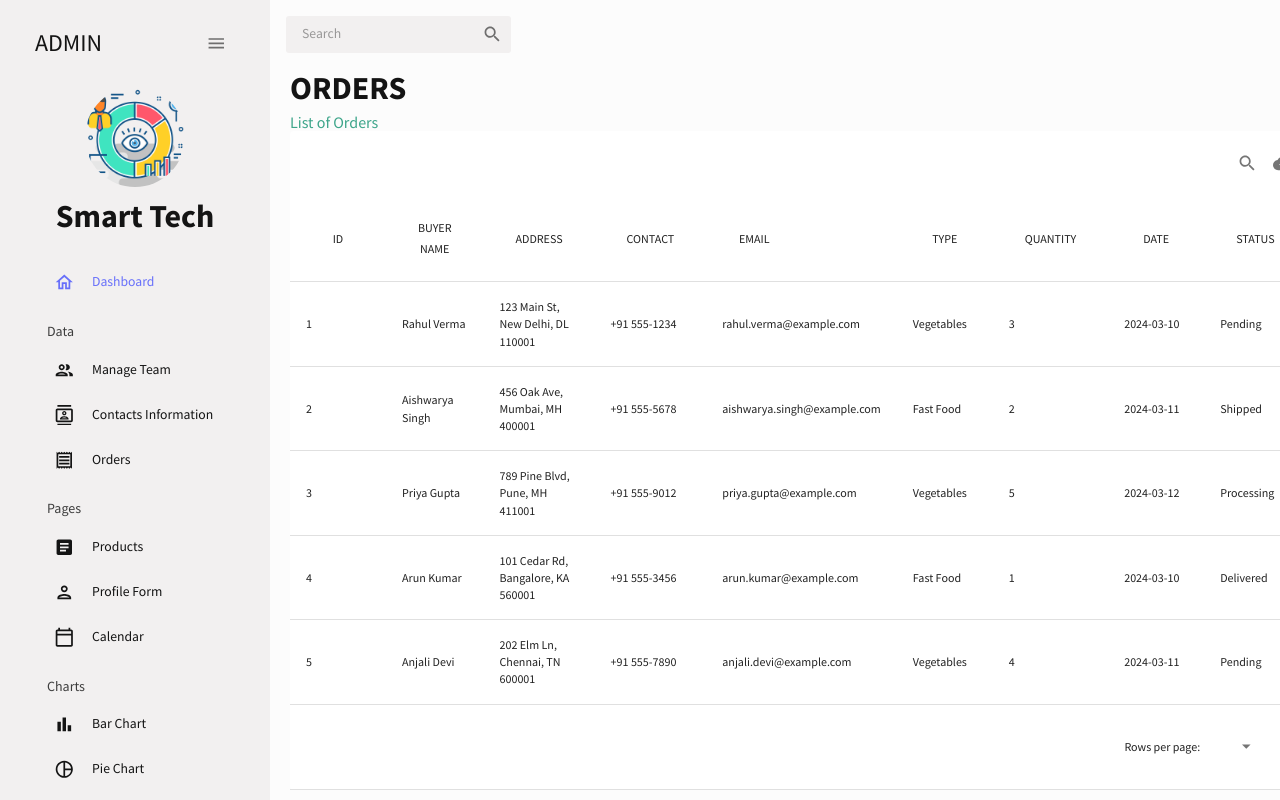
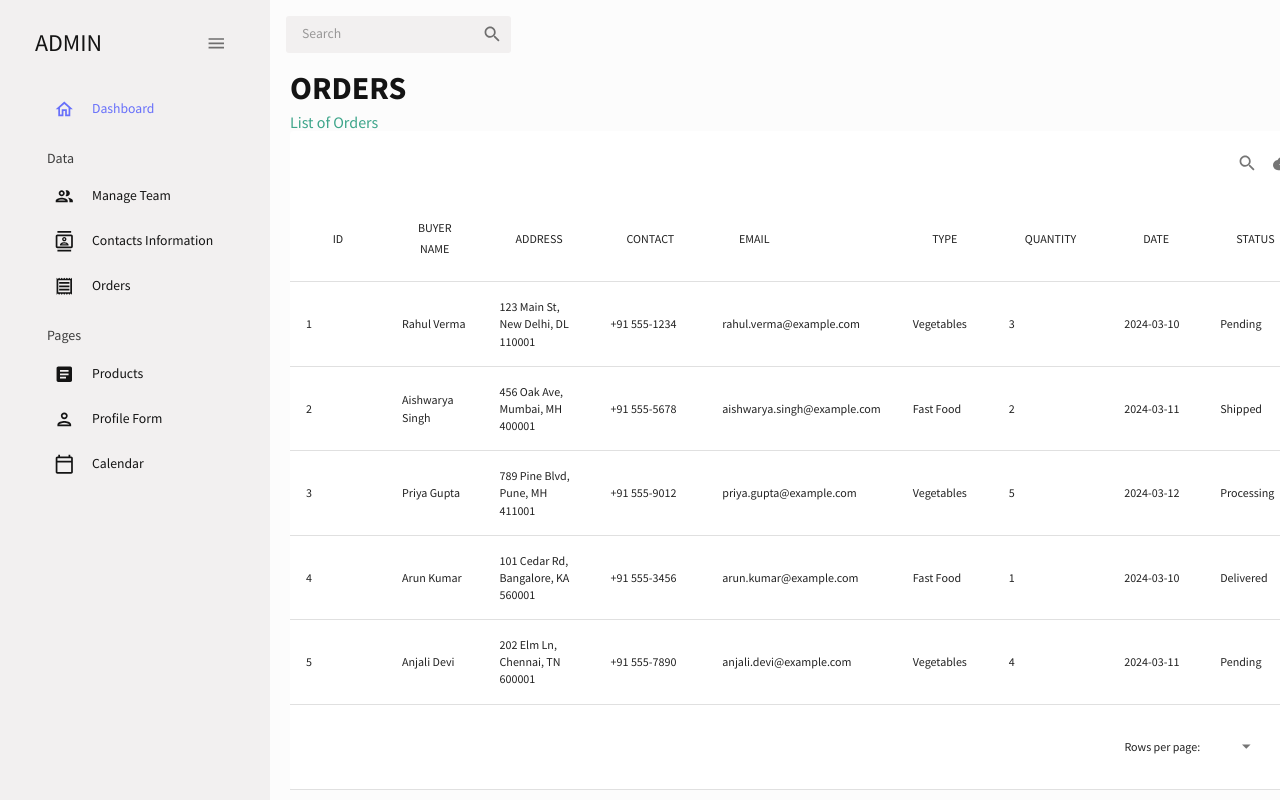
Before and after one commit to PratyayRaj/Pratyay_ERP, a React (Create React App) app: page /invoices in a window 1280 px wide. Shown: the top 800 px of the page. Built offline with nearby package versions, Linux system fonts and the light colour scheme.

Commit message:
updated till calendar

```diff
--- a/src/data/mockData.js
+++ b/src/data/mockData.js
@@ -212,124 +212,57 @@ export const mockDataContacts = [
   },
 ];
 
-
-// export const mockDataInvoices = [
-//   {
-//     id: 1,
-//     name: "Jon Snow",
-//     email: "jonsnow@gmail.com",
-//     cost: "21.24",
-//     phone: "(665)121-5454",
-//     date: "03/12/2022",
-//   },
-//   {
-//     id: 2,
-//     name: "Cersei Lannister",
-//     email: "cerseilannister@gmail.com",
-//     cost: "1.24",
-//     phone: "(421)314-2288",
-//     date: "06/15/2021",
-//   },
-//   {
-//     id: 3,
-//     name: "Jaime Lannister",
-//     email: "jaimelannister@gmail.com",
-//     cost: "11.24",
-//     phone: "(422)982-6739",
-//     date: "05/02/2022",
-//   },
-//   {
-//     id: 4,
-//     name: "Anya Stark",
-//     email: "anyastark@gmail.com",
-//     cost: "80.55",
-//     phone: "(921)425-6742",
-//     date: "03/21/2022",
-//   },
-//   {
-//     id: 5,
-//     name: "Daenerys Targaryen",
-//     email: "daenerystargaryen@gmail.com",
-//     cost: "1.24",
-//     phone: "(421)445-1189",
-//     date: "01/12/2021",
-//   },
-//   {
-//     id: 6,
-//     name: "Ever Melisandre",
-//     email: "evermelisandre@gmail.com",
-//     cost: "63.12",
-//     phone: "(232)545-6483",
-//     date: "11/02/2022",
-//   },
-//   {
-//     id: 7,
-//     name: "Ferrara Clifford",
-//     email: "ferraraclifford@gmail.com",
-//     cost: "52.42",
-//     phone: "(543)124-0123",
-//     date: "02/11/2022",
-//   },
-//   {
-//     id: 8,
-//     name: "Rossini Frances",
-//     email: "rossinifrances@gmail.com",
-//     cost: "21.24",
-//     phone: "(222)444-5555",
-//     date: "05/02/2021",
-//   },
-// ];
-
 export const mockTransactions = [
   {
     txId: "01e4dsa",
-    user: "johndoe",
+    user: "Aarav Patel",
     date: "2024-03-10",
     cost: "43.95",
   },
   {
     txId: "0315dsaa",
-    user: "jackdower",
+    user: "Aarya Singh",
     date: "2024-03-11",
     cost: "133.45",
   },
   {
     txId: "01e4dsa",
-    user: "aberdohnny",
+    user: "Ishaan Sharma",
     date: "2024-03-09",
     cost: "43.95",
   },
   {
     txId: "51034szv",
-    user: "goodmanave",
+    user: "Saanvi Gupta",
     date: "2024-03-08",
     cost: "200.95",
   },
   {
     txId: "0a123sb",
-    user: "stevebower",
+    user: "Advik Kumar",
     date: "2024-03-10",
     cost: "13.55",
   },
   {
     txId: "01e4dsa",
-    user: "aberdohnny",
+    user: "Ananya Reddy",
     date: "2024-03-12",
     cost: "43.95",
   },
   {
     txId: "120s51a",
-    user: "wootzifer",
+    user: "Reyansh Verma",
     date: "2024-03-11",
     cost: "24.20",
   },
   {
     txId: "0315dsaa",
-    user: "jackdower",
+    user: "Kriti Patel",
     date: "2024-03-09",
     cost: "133.45",
   },
 ];
+
 
 export const mockBarData = [
   {
@@ -446,7 +379,7 @@ export const mockPieData = [
 
 export const mockLineData = [
   {
-    id: "japan",
+    id: "India",
     color: tokens("dark").greenAccent[500],
     data: [
       {
@@ -500,7 +433,7 @@ export const mockLineData = [
     ],
   },
   {
-    id: "france",
+    id: "France",
     color: tokens("dark").blueAccent[300],
     data: [
       {
@@ -554,7 +487,7 @@ export const mockLineData = [
     ],
   },
   {
-    id: "us",
+    id: "US",
     color: tokens("dark").redAccent[200],
     data: [
       {
--- a/src/scenes/Invoices/index.jsx
+++ b/src/scenes/Invoices/index.jsx
@@ -50,9 +50,8 @@ const Orders = () => {
     selectableRows: "none",
     rowsPerPage: 5,
     elevation: 0,
-    padding:0,
+    padding: 0,
   };
-
   const handleUpdateOrderStatus = (updatedOrder) => {
     setData(data.map((order) => (order.id === updatedOrder.id ? updatedOrder : order)));
   };
@@ -67,7 +66,7 @@ const Orders = () => {
       <Header title="ORDERS" subtitle={"List of Orders"} />
       </div>
       <Box sx={{ display: "flex"  }}>
-        <Box component="main" sx={{ flexGrow: 1 }}>
+        <Box component="main">
           <MUIDataTable title="" data={data} columns={columns} options={options} />
         </Box>
       </Box>
@@ -99,11 +98,11 @@ const EditDeleteOrder = ({ order, onUpdateStatus, onDelete }) => {
 
   return (
     <>
-      <Button variant="outlined" color="primary" onClick={handleOpen}>
+      <Button style={{ backgroundColor: "aqua"}} variant="outlined" color="primary" onClick={handleOpen}>
         Edit/Delete
       </Button>
       <Dialog open={open} onClose={handleClose}>
-        <DialogTitle>Edit or Delete Order</DialogTitle>
+        <DialogTitle >Edit or Delete Order</DialogTitle>
         <DialogContent>
           <Select value={status} onChange={(e) => setStatus(e.target.value)} fullWidth margin="normal">
             <MenuItem value="Pending">Pending</MenuItem>
--- a/src/scenes/dashboard/index.jsx
+++ b/src/scenes/dashboard/index.jsx
@@ -4,7 +4,7 @@ import { mockTransactions } from "../../data/mockData";
 import DownloadOutlinedIcon from "@mui/icons-material/DownloadOutlined";
 import EmailIcon from "@mui/icons-material/Email";
 import PointOfSaleIcon from "@mui/icons-material/PointOfSale";
-import PersonAddIcon from "@mui/icons-material/PersonAdd";
+import AddShoppingCartIcon from '@mui/icons-material/AddShoppingCart';
 import AttachMoneyIcon from '@mui/icons-material/AttachMoney';
 import Header from "../../components/Header";
 import LineChart from "../../components/LineChart";
@@ -113,11 +113,11 @@ const Dashboard = () => {
           }}
         >
           <StatBox
-            title="32,441"
-            subtitle="New Clients"
+            title="3,244"
+            subtitle="New Orders"
             progress="0.30"
             increase="+5%"
-            icon={<PersonAddIcon sx={{ color: colors.greenAccent[600], fontSize: "26px" }} />}
+            icon={<AddShoppingCartIcon sx={{ color: colors.greenAccent[600], fontSize: "26px" }} />}
           />
         </Box>
         <Box
--- a/src/scenes/faq/index.jsx
+++ b/src/scenes/faq/index.jsx
@@ -160,8 +160,8 @@ const Products = () => {
 
       {/* Edit Product Dialog */}
       <Dialog open={isEditDialogOpen} onClose={() => setEditDialogOpen(false)}>
-        <DialogTitle style={{ background: "rgb(14, 29, 56)" }}>Edit Product</DialogTitle>
-        <DialogContent style={{ background: "#143368" }}>
+        <DialogTitle style={{ background: "#a4a9fc" }}>Edit Product</DialogTitle>
+        <DialogContent style={{ background: "rgb(242 240 240)" }}>
           <TextField
             label="Name"
             value={newProduct.name}
@@ -190,7 +190,7 @@ const Products = () => {
             margin="normal"
           />
         </DialogContent>
-        <DialogActions style={{ background: "rgb(14, 29, 56)" }}>
+        <DialogActions style={{ background: "#a4a9fc" }}>
           <Button
             style={{ backgroundColor: "aqua", marginBottom: 10 + "px" }}
             onClick={() => setEditDialogOpen(false)}
--- a/src/scenes/global/Sidebar.jsx
+++ b/src/scenes/global/Sidebar.jsx
@@ -11,11 +11,7 @@ import ContactsOutlinedIcon from "@mui/icons-material/ContactsOutlined";
 import ReceiptOutlinedIcon from "@mui/icons-material/ReceiptOutlined";
 import PersonOutlinedIcon from "@mui/icons-material/PersonOutlined";
 import CalendarTodayOutlinedIcon from "@mui/icons-material/CalendarTodayOutlined";
-import BarChartOutlinedIcon from "@mui/icons-material/BarChartOutlined";
-import PieChartOutlineOutlinedIcon from "@mui/icons-material/PieChartOutlineOutlined";
-import TimelineOutlinedIcon from "@mui/icons-material/TimelineOutlined";
 import MenuOutlinedIcon from "@mui/icons-material/MenuOutlined";
-import MapOutlinedIcon from "@mui/icons-material/MapOutlined";
 
 const Item = ({ title, to, icon, selected, setSelected }) => {
   const theme = useTheme();
@@ -89,33 +85,6 @@ const Sidebar = () => {
             )}
           </MenuItem>
 
-          {!isCollapsed && (
-            <Box mb="25px">
-              <Box display="flex" justifyContent="center" alignItems="center">
-                <img
-                  alt="profile-user"
-                  width="100px"
-                  height="100px"
-                  src={`../../assets/business.png`}
-                  style={{ cursor: "pointer", borderRadius: "50%" }}
-                />
-              </Box>
-              <Box textAlign="center">
-                <Typography
-                  variant="h2"
-                  color={colors.grey[100]}
-                  fontWeight="bold"
-                  sx={{ m: "10px 0 0 0" }}
-                >
-                  Smart Tech
-                </Typography>
-                {/* <Typography variant="h5" color={colors.greenAccent[500]}>
-                  VP Fancy Admin
-                </Typography> */}
-              </Box>
-            </Box>
-          )}
-
           <Box paddingLeft={isCollapsed ? undefined : "10%"}>
             <Item
               title="Dashboard"
@@ -183,42 +152,6 @@ const Sidebar = () => {
               selected={selected}
               setSelected={setSelected}
             />
-
-            <Typography
-              variant="h6"
-              color={colors.grey[300]}
-              sx={{ m: "15px 0 5px 20px" }}
-            >
-              Charts
-            </Typography>
-            <Item
-              title="Bar Chart"
-              to="/bar"
-              icon={<BarChartOutlinedIcon />}
-              selected={selected}
-              setSelected={setSelected}
-            />
-            <Item
-              title="Pie Chart"
-              to="/pie"
-              icon={<PieChartOutlineOutlinedIcon />}
-              selected={selected}
-              setSelected={setSelected}
-            />
-            <Item
-              title="Line Chart"
-              to="/line"
-              icon={<TimelineOutlinedIcon />}
-              selected={selected}
-              setSelected={setSelected}
-            />
-            <Item
-              title="Geography Chart"
-              to="/geography"
-              icon={<MapOutlinedIcon />}
-              selected={selected}
-              setSelected={setSelected}
-            />
           </Box>
         </Menu>
       </ProSidebar>
```
